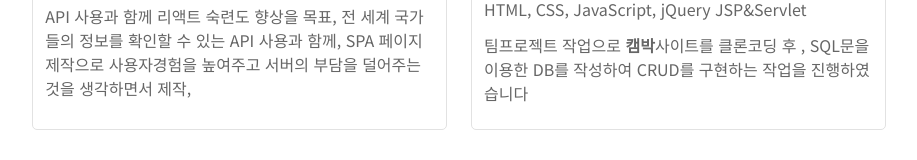
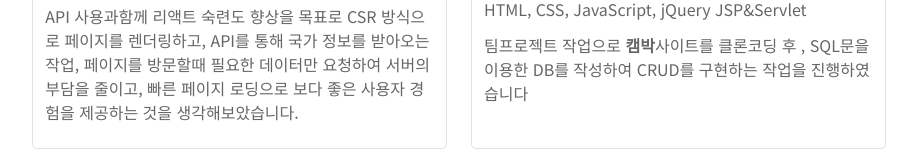
Before and after one commit to hyuk1978/portfolio, a plain HTML site: page index.html in a window 1280 px wide. Shown: the part 2987-3147 px from the top of the page, without its empty margins (181-1098 px from the left). Drawn offline with Linux system fonts and the light colour scheme; a web font is replaced by a local one.

Commit message:
Update index.html

```diff
--- a/index.html
+++ b/index.html
@@ -194,8 +194,8 @@
                         </h3>
                         <p>React, JavaScript, CSS</p>
                         <p>
-                            API 사용과 함께 리액트 숙련도 향상을 목표, 전 세계 국가들의 정보를 확인할 수 있는 API 사용과 함께,
-                            SPA 페이지 제작으로 사용자경험을 높여주고 서버의 부담을 덜어주는 것을 생각하면서 제작,
+                            API 사용과함께 리액트 숙련도 향상을 목표로 CSR 방식으로 페이지를 렌더링하고, API를 통해 국가 정보를 받아오는 작업,
+                            페이지를 방문할때 필요한 데이터만 요청하여 서버의 부담을 줄이고, 빠른 페이지 로딩으로 보다 좋은 사용자 경험을 제공하는 것을 생각해보았습니다.
                         </p>
                     </div>
                     <div class="project_card no_mr">
```
